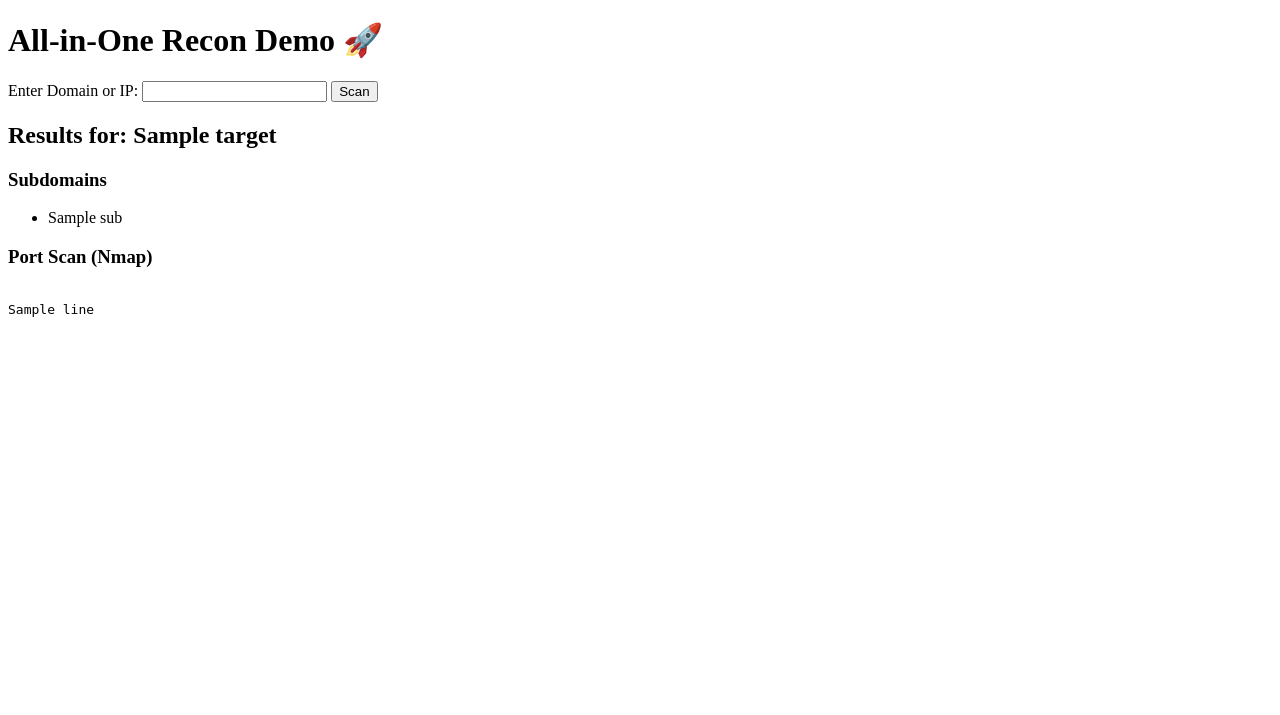
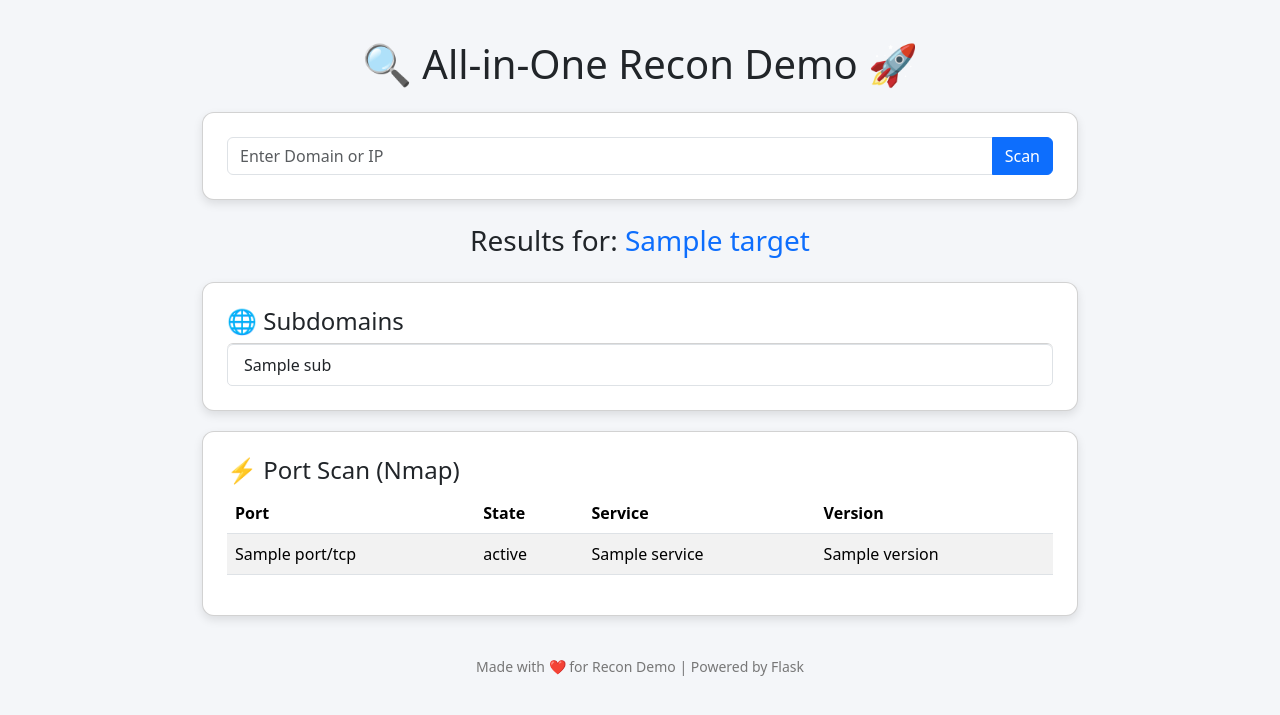
Before and after one commit to evadesecurity/Demo-Recon, a Flask app: template templates/index.html in a window 1280 px wide. Shown: the top 715 px of the page. Run offline with Flask 3, Linux system fonts and the light colour scheme; the template is opened without the code that fills it: most values are stand-ins (such as "Sample title", 1, 10 or a date in 2020).

Commit message:
Update index.html

```diff
--- a/templates/index.html
+++ b/templates/index.html
@@ -1,56 +1,151 @@
 <!DOCTYPE html>
-<html>
+<html lang="en">
 <head>
+  <meta charset="UTF-8">
+  <meta name="viewport" content="width=device-width, initial-scale=1.0">
   <title>All-in-One Recon Demo 🚀</title>
+  <link href="https://cdn.jsdelivr.net/npm/bootstrap@5.3.2/dist/css/bootstrap.min.css" rel="stylesheet">
+  <style>
+    body {
+      background-color: #f4f6f9;
+    }
+    .container {
+      margin-top: 40px;
+      max-width: 900px;
+    }
+    .card {
+      border-radius: 12px;
+      box-shadow: 0 4px 10px rgba(0,0,0,0.1);
+      margin-bottom: 20px;
+    }
+    .btn-toggle {
+      margin-top: 10px;
+    }
+    footer {
+      margin-top: 40px;
+      text-align: center;
+      color: #777;
+      font-size: 14px;
+    }
+  </style>
 </head>
 <body>
-    <h1>All-in-One Recon Demo 🚀</h1>
-    <form method="post">
-        <label>Enter Domain or IP:</label>
-        <input type="text" name="target" required>
-        <button type="submit">Scan</button>
+  <div class="container">
+    <h1 class="text-center mb-4">🔍 All-in-One Recon Demo 🚀</h1>
+
+    <!-- Input Form -->
+    <div class="card p-4">
+      <form method="POST" action="/">
+        <div class="input-group">
+          <input type="text" name="target" class="form-control" placeholder="Enter Domain or IP" required>
+          <button class="btn btn-primary" type="submit">Scan</button>
+        </div>
       </form>
+    </div>
 
     {% if target %}
-        <h2>Results for: {{ target }}</h2>
+    <h3 class="text-center my-4">Results for: <span class="text-primary">{{ target }}</span></h3>
 
-        <h3>Subdomains</h3>
+    <!-- Subdomains -->
+    <div class="card p-4">
+      <h4>🌐 Subdomains</h4>
       {% if subdomains %}
-            <ul>
+        <ul class="list-group">
           {% for sub in subdomains[:5] %}
-                    <li>{{ sub }}</li>
+            <li class="list-group-item">{{ sub }}</li>
           {% endfor %}
         </ul>
         {% if subdomains|length > 5 %}
-                <button onclick="document.getElementById('all-subs').style.display='block'">View More</button>
-                <ul id="all-subs" style="display:none;">
+          <div id="more-subs" style="display:none;">
+            <ul class="list-group">
               {% for sub in subdomains[5:] %}
-                        <li>{{ sub }}</li>
+                <li class="list-group-item">{{ sub }}</li>
               {% endfor %}
             </ul>
+          </div>
+          <button id="toggleSubs" class="btn btn-outline-primary btn-sm btn-toggle" onclick="toggleSubs()">View More</button>
         {% endif %}
       {% else %}
-            <p>No subdomains found</p>
+        <p class="text-muted">No subdomains found.</p>
+      {% endif %}
+    </div>
+
+    <!-- Nmap Ports -->
+    <div class="card p-4">
+      <h4>⚡ Port Scan (Nmap)</h4>
+      {% if ports %}
+        <table class="table table-striped table-hover">
+          <thead>
+            <tr>
+              <th>Port</th>
+              <th>State</th>
+              <th>Service</th>
+              <th>Version</th>
+            </tr>
+          </thead>
+          <tbody>
+            {% for port in ports[:5] %}
+              <tr>
+                <td>{{ port.port }}/tcp</td>
+                <td>{{ port.state }}</td>
+                <td>{{ port.service }}</td>
+                <td>{{ port.version }}</td>
+              </tr>
+            {% endfor %}
+          </tbody>
+        </table>
+        {% if ports|length > 5 %}
+          <div id="more-ports" style="display:none;">
+            <table class="table table-striped table-hover">
+              <tbody>
+                {% for port in ports[5:] %}
+                  <tr>
+                    <td>{{ port.port }}/tcp</td>
+                    <td>{{ port.state }}</td>
+                    <td>{{ port.service }}</td>
+                    <td>{{ port.version }}</td>
+                  </tr>
+                {% endfor %}
+              </tbody>
+            </table>
+          </div>
+          <button id="togglePorts" class="btn btn-outline-primary btn-sm btn-toggle" onclick="togglePorts()">View More</button>
+        {% endif %}
+      {% else %}
+        <p class="text-muted">No ports found.</p>
+      {% endif %}
+    </div>
     {% endif %}
 
-        <h3>Port Scan (Nmap)</h3>
-        {% if ports %}
-            <pre>
-{% for line in ports[:10] %}
-{{ line }}
-{% endfor %}
-            </pre>
-            {% if ports|length > 10 %}
-                <button onclick="document.getElementById('all-ports').style.display='block'">View More</button>
-                <pre id="all-ports" style="display:none;">
-{% for line in ports[10:] %}
-{{ line }}
-{% endfor %}
-                </pre>
-            {% endif %}
-        {% else %}
-            <p>No ports found</p>
-        {% endif %}
-    {% endif %}
+    <footer>
+      Made with ❤️ for Recon Demo | Powered by Flask
+    </footer>
+  </div>
+
+  <script>
+    function toggleSubs() {
+      const more = document.getElementById("more-subs");
+      const btn = document.getElementById("toggleSubs");
+      if (more.style.display === "none") {
+        more.style.display = "block";
+        btn.innerText = "View Less";
+      } else {
+        more.style.display = "none";
+        btn.innerText = "View More";
+      }
+    }
+
+    function togglePorts() {
+      const more = document.getElementById("more-ports");
+      const btn = document.getElementById("togglePorts");
+      if (more.style.display === "none") {
+        more.style.display = "block";
+        btn.innerText = "View Less";
+      } else {
+        more.style.display = "none";
+        btn.innerText = "View More";
+      }
+    }
+  </script>
 </body>
 </html>
```
Lines whose indentation alone changed are shown as unchanged.
